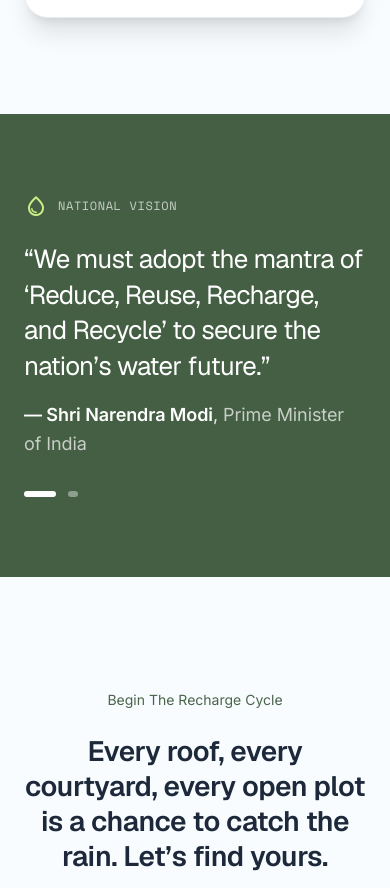
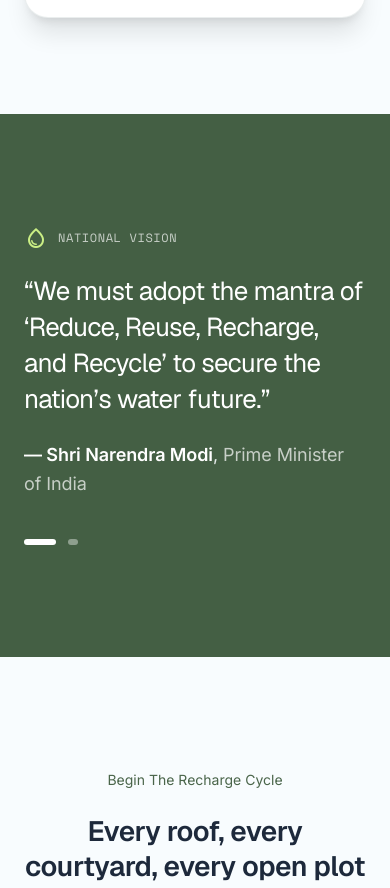
Before and after one commit to Arcnetic-pvt-ltd/SkyraWeb, a Next.js app: page / in a window 390 px wide. Shown: the part 3350-4238 px from the top of the page. Built offline with nearby package versions, Linux system fonts and the light colour scheme.

Commit message:
fix: carousel image for APJ

```diff
--- a/src/components/landing/quotes-carousel.tsx
+++ b/src/components/landing/quotes-carousel.tsx
@@ -2,24 +2,45 @@
 
 import { useEffect, useState } from "react";
 
-const QUOTES = [
+interface QuoteItem {
+  quote: string;
+  author: string;
+  role: string;
+  image?: string;
+  position?: "left" | "right";
+}
+
+const QUOTES: QuoteItem[] = [
   {
     quote:
       "“We must adopt the mantra of ‘Reduce, Reuse, Recharge, and Recycle’ to secure the nation’s water future.”",
     author: "Shri Narendra Modi",
     role: "Prime Minister of India",
     image: "/images/assets/nmod_cropped.png",
+    position: "right",
   },
   {
     quote:
       "“Water harvesting and water recycling should become mandatory for all the states.”",
     author: "Dr. A. P. J. Abdul Kalam",
     role: "11th President of India",
+    image: "/images/assets/kalam_no_bg.png",
+    position: "left",
   },
 ];
 
 export function QuotesCarousel() {
   const [activeIndex, setActiveIndex] = useState(0);
+
+  // Preload all carousel images into browser memory to eliminate image load lag
+  useEffect(() => {
+    QUOTES.forEach((item) => {
+      if (item.image) {
+        const img = new Image();
+        img.src = item.image;
+      }
+    });
+  }, []);
 
   useEffect(() => {
     const timer = setInterval(() => {
@@ -29,24 +50,33 @@
   }, []);
 
   return (
-    <section className="w-full bg-forest-slate text-light-aquifer-canvas py-20 sm:py-28 lg:py-32 px-6 sm:px-10 lg:px-16 relative overflow-hidden min-h-[460px] flex items-center">
-      {/* Background Full-size Image Flush on Right Bottom Corner */}
+    <section className="w-full bg-forest-slate text-light-aquifer-canvas py-20 sm:py-24 lg:py-28 px-6 sm:px-10 lg:px-16 relative overflow-hidden min-h-[543.5px] lg:min-h-[543.5px] flex items-center">
+      {/* Background Images for Quotes (Synchronized with text transition) */}
       {QUOTES.map((item, idx) => {
         if (!item.image) return null;
         const isActive = idx === activeIndex;
+        const isLeft = item.position === "left";
+
         return (
           <div
             key={`img-${idx}`}
-            className={`absolute bottom-0 right-0 h-full max-h-[90%] pointer-events-none transition-all duration-1000 ease-in-out z-0 hidden md:flex items-end justify-end ${isActive
+            className={`absolute bottom-0 ${
+              isLeft ? "left-0 justify-start" : "right-0 justify-end"
+            } h-full max-h-[95%] pointer-events-none transition-all duration-700 ease-in-out z-0 hidden md:flex items-end ${
+              isActive
                 ? "opacity-100 translate-x-0"
-              : "opacity-0 translate-x-12"
+                : isLeft
+                ? "opacity-0 -translate-x-8"
+                : "opacity-0 translate-x-8"
             }`}
           >
-            <div className="relative h-full flex items-end justify-end">
-              {/* Soft left fade to seamlessly blend background */}
+            <div className="relative h-full flex items-end">
+              {/* Soft Gradient Mask based on image position */}
+              {isLeft ? (
+                <div className="absolute inset-y-0 right-0 w-32 sm:w-56 bg-gradient-to-l from-forest-slate via-forest-slate/60 to-transparent z-10 pointer-events-none"></div>
+              ) : (
                 <div className="absolute inset-y-0 left-0 w-32 sm:w-56 bg-gradient-to-r from-forest-slate via-forest-slate/60 to-transparent z-10 pointer-events-none"></div>
-              {/* Soft top fade for flawless upper transition */}
-              <div className="absolute inset-x-0 top-0 h-16 from-forest-slate to-transparent z-10 pointer-events-none"></div>
+              )}
 
               <img
                 src={item.image}
@@ -58,8 +88,22 @@
         );
       })}
 
-      <div className="max-w-7xl mx-auto w-full relative z-10 grid grid-cols-1 lg:grid-cols-12 gap-8 items-center">
-        <div className="lg:col-span-8 xl:col-span-7 flex flex-col items-start text-left gap-6">
+      <div className="max-w-7xl mx-auto w-full relative z-10 grid grid-cols-1 lg:grid-cols-12 gap-8 items-center min-h-[280px]">
+        {QUOTES.map((item, idx) => {
+          const isActive = idx === activeIndex;
+          const isLeft = item.position === "left";
+
+          return (
+            <div
+              key={`text-${idx}`}
+              className={`lg:col-span-8 xl:col-span-7 ${
+                isLeft ? "lg:col-start-5 xl:col-start-6" : "lg:col-start-1"
+              } flex flex-col items-start text-left gap-6 transition-all duration-700 ease-in-out ${
+                isActive
+                  ? "opacity-100 relative z-10 translate-y-0 pointer-events-auto"
+                  : "opacity-0 absolute inset-0 pointer-events-none translate-y-2"
+              }`}
+            >
               <div className="inline-flex items-center gap-2.5 text-moss/90">
                 <span className="material-symbols-outlined text-[28px] text-tertiary-fixed">
                   water_drop
@@ -69,40 +113,27 @@
                 </span>
               </div>
 
-          <div className="min-h-[180px] sm:min-h-[160px] flex items-center relative w-full">
-            {QUOTES.map((item, idx) => {
-              const isActive = idx === activeIndex;
-              return (
-                <div
-                  key={idx}
-                  className={`transition-all duration-1000 ease-in-out flex flex-col items-start gap-4 ${isActive
-                    ? "opacity-100 relative z-10 translate-y-0"
-                    : "opacity-0 pointer-events-none absolute inset-0 justify-center -translate-y-2"
-                    }`}
-                >
               <blockquote className="font-headline-h2 text-[26px] sm:text-[34px] lg:text-[38px] text-white font-normal leading-snug tracking-tight">
                 {item.quote}
               </blockquote>
+
               <cite className="font-body-large text-body-large text-light-aquifer-canvas/90 not-italic block">
                 <span className="font-semibold text-white">
                   — {item.author}
                 </span>
                 , <span className="text-white/70">{item.role}</span>
               </cite>
-                </div>
-              );
-            })}
-          </div>
 
               {/* Carousel Dot Indicators */}
-          <div className="flex items-center gap-3 pt-2">
-            {QUOTES.map((_, idx) => (
+              <div className="flex items-center gap-3 pt-4">
+                {QUOTES.map((_, dotIdx) => (
                   <button
-                key={idx}
+                    key={dotIdx}
                     type="button"
-                aria-label={`Quote ${idx + 1}`}
-                onClick={() => setActiveIndex(idx)}
-                className={`h-1.5 rounded-full transition-all duration-500 ${idx === activeIndex
+                    aria-label={`Quote ${dotIdx + 1}`}
+                    onClick={() => setActiveIndex(dotIdx)}
+                    className={`h-1.5 rounded-full transition-all duration-500 ${
+                      dotIdx === activeIndex
                         ? "w-8 bg-white"
                         : "w-2.5 bg-white/40 hover:bg-white/70"
                     }`}
@@ -110,6 +141,8 @@
                 ))}
               </div>
             </div>
+          );
+        })}
       </div>
     </section>
   );
```
Also changed, not shown: public/images/assets/kalam_no_bg.png (added). Lines whose indentation alone changed are shown as unchanged.
